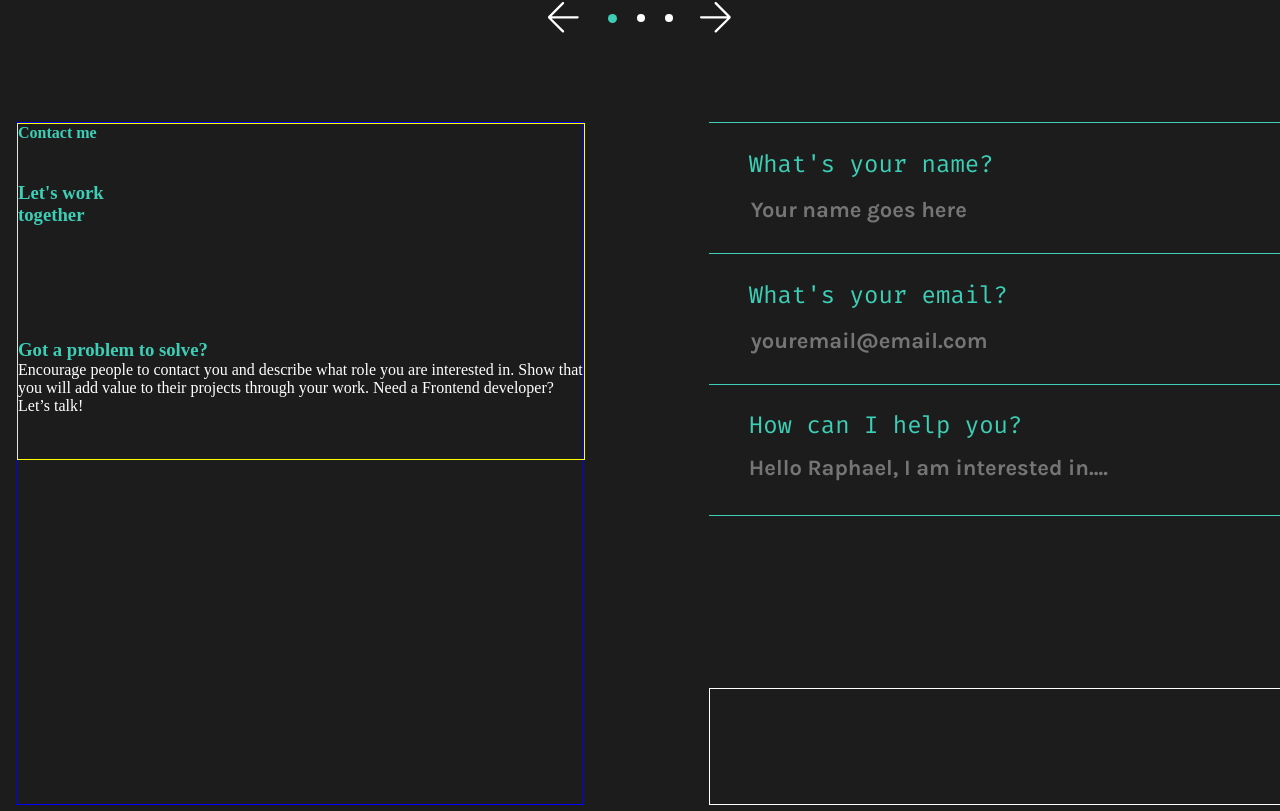
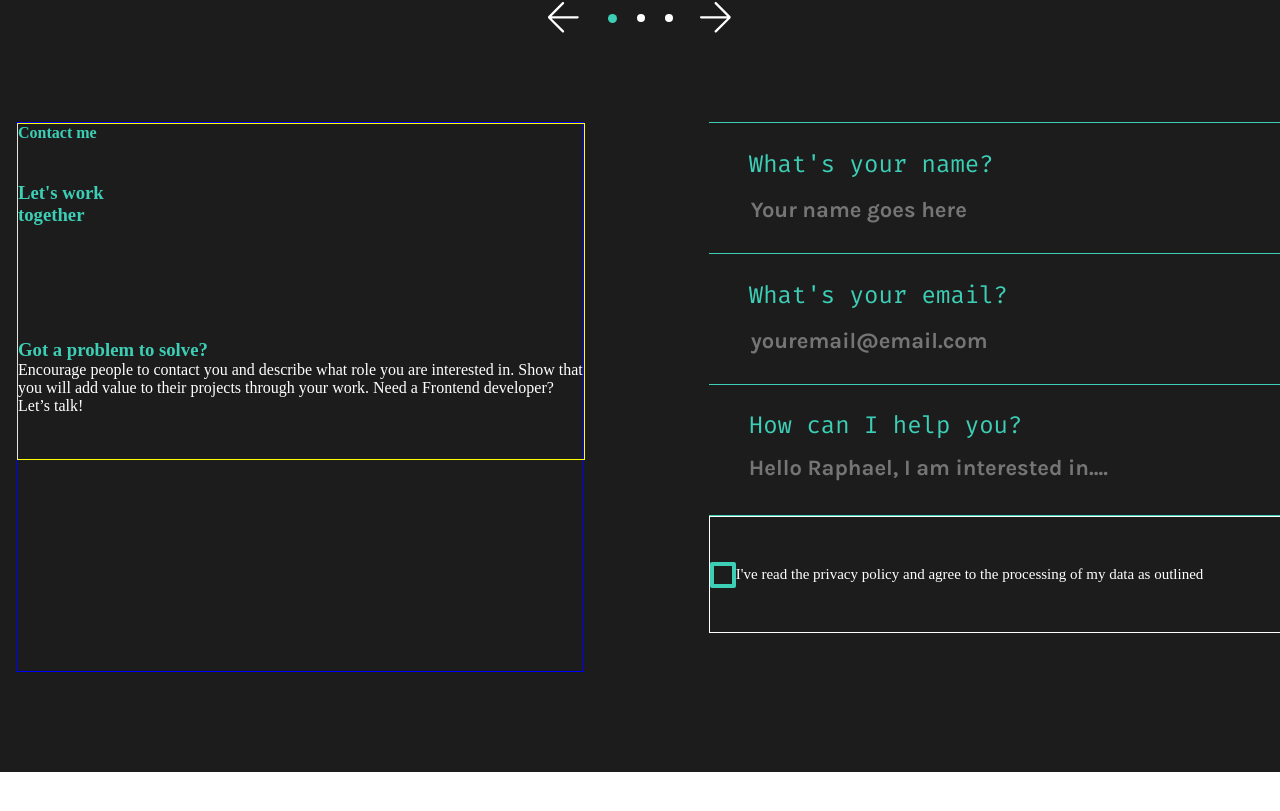
Before and after one commit to FederDonut/Portfolio, an Angular app: page / in a window 1280 px wide. Shown: the part 3614-4425 px from the top of the page. After the commit the page ends 4386 px from the top, so only its background shows below. Built offline with nearby package versions, Linux system fonts and the light colour scheme.

Commit message:
add and customize input button

```diff
--- a/src/app/contact-me/contact-me.html
+++ b/src/app/contact-me/contact-me.html
@@ -35,8 +35,15 @@
                     ></textarea>
                 </div>
                 <div class="seperator"></div>
+                <div class="submit-content">
+                    <label class="check">
+                        <input type="checkbox" name="checkbox" id="checkbox" class="checkbox">
+                        <span class="input-check"></span>
+                    </label>
+                    <p>I've read the privacy policy and agree to the processing of my data as outlined</p>
+                </div>
             </form>
-            <div class="submit-content"></div>
+
         </div>
     </section>
 </section>
--- a/src/app/contact-me/contact-me.scss
+++ b/src/app/contact-me/contact-me.scss
@@ -143,6 +143,81 @@ $Karla: 'Karla';
                 height: 117px;
                 width: 616px;
                 border: 1px solid white;
+                display: flex;
+                align-items: center;
+
+                .check{
+                    position: relative;
+                    display: flex;
+                    align-items: center;
+                    justify-content: center;
+                    //gap: 10px;
+                    height: 26px;
+                    width: 26px;
+
+                    .input-check{
+                        position: relative;
+                        display: inline-block;
+                        height: 26px;
+                        width: 26px;
+                        border: 4px solid #3DCFB6;
+                        background-color: transparent;
+                        border-radius: 2px;
+                        box-sizing: border-box;
+                        transition: box-shadow 0.2s ease-in-out, background-color 0.5s;
+                        &:checked + .input-check{
+                            border-color: #3DCFB6;
+
+                        }
+
+
+                    }
+                    .checkbox{
+                        position: absolute;
+                        appearance: none;
+                        opacity: 0;
+                        height: 26px;
+                        width: 26px;
+                        top: 0;
+                        left: 0;
+                        margin: 0;
+                        z-index: 10;
+                        &:hover{
+                            cursor: pointer;
+                            background-color: #3DCFB6;
+                        }
+                    }
+                    .checkbox:checked + .input-check:after{
+                        content: "";
+                        position: absolute;
+                        top: 0;
+                        left: 0;
+                        height: 100%;
+                        width: 100%;
+                        background-image: url(/assets/img/check-solid-full\ .svg);
+                        background-repeat: no-repeat;
+                        background-position: center;
+                        background-size: cover;
+                    }
+                    &:hover{
+                        cursor: pointer;
+
+                        .input-check{
+                            box-shadow: 0 0 10px 1px rgba(113, 182, 170, 0.7);
+                            background-color: #6da29978;
+                        }
+
+
+
+                    }
+                }
+                p{
+                    color: #FFFFFF;
+                    font-size: 15px;
+                    font-weight: 400;
+                    font-style: $Karla;
+
+                }
             }
         }
     }
```
Also changed, not shown: public/assets/img/check-solid-full .svg (added).
